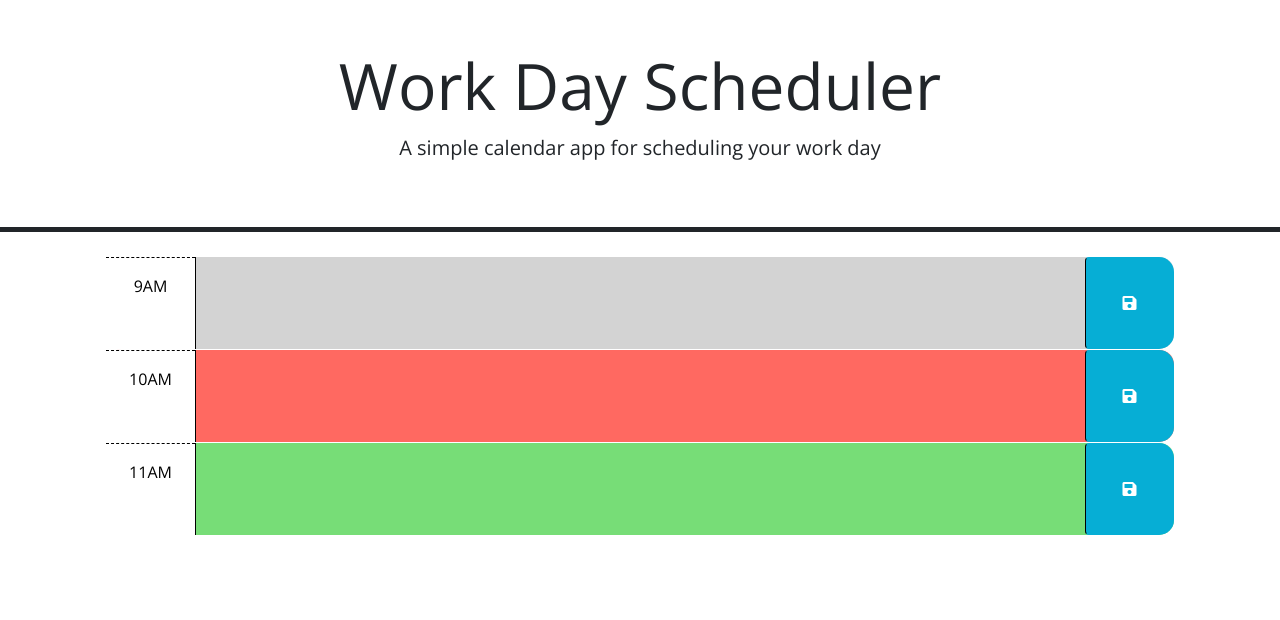
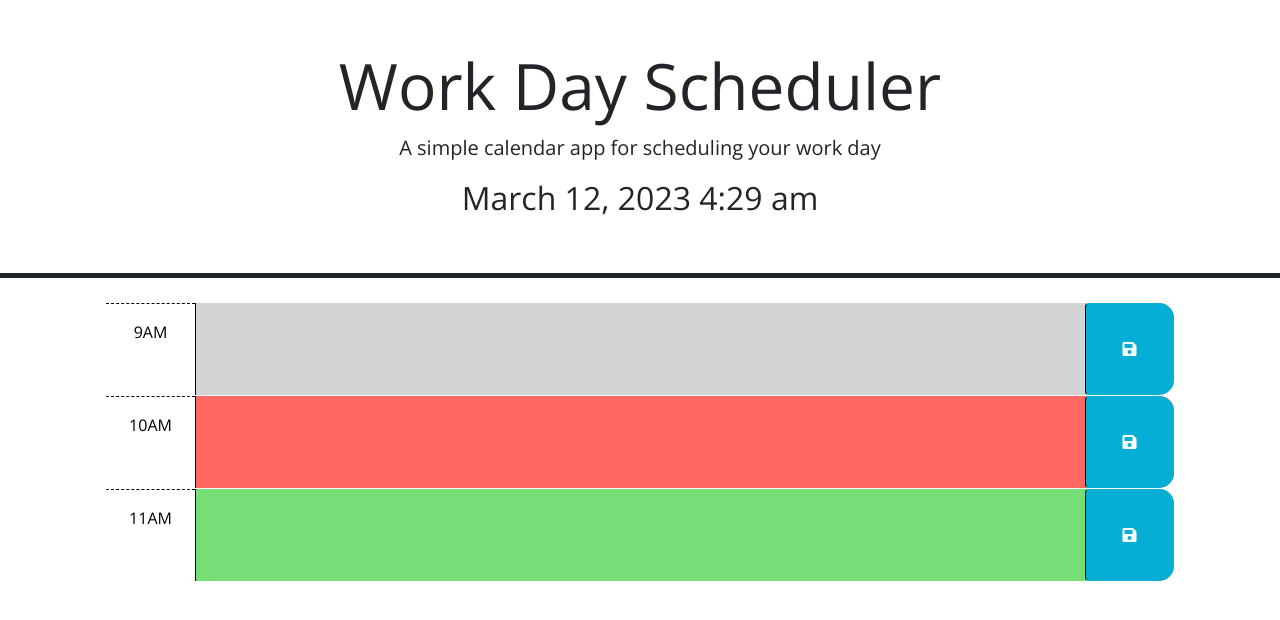
Before and after one commit to voi-jankowski/work-day-scheduler, a plain HTML site: page index.html in a window 1280 px wide. Drawn offline with nearby package versions, Linux system fonts and the light colour scheme; files that its build step writes are made by us from their sources.

Commit message:
JS: added the function to render the current time and display it in the header.

```diff
--- a/assets/js/script.js
+++ b/assets/js/script.js
@@ -1,6 +1,25 @@
 // Wrap all code that interacts with the DOM in a call to jQuery to ensure that
 // the code isn't run until the browser has finished rendering all the elements
 // in the html.
+
+
+
+// Checks if the document is ready and executes the funtion every second to refresh the clock, so the time is up to date.
+$(document).ready(function()
+{
+    function setTime() {
+        var today = dayjs();
+        var timeNow = today.format('MMMM D, YYYY h:mm a');
+        $('#date-time').text(timeNow);
+    }
+
+    setInterval(function()
+    {
+        setTime()
+    }, 1000);
+})
+
+
 $(function () {
   // TODO: Add a listener for click events on the save button. This code should
   // use the id in the containing time-block as a key to save the user input in
@@ -14,6 +33,8 @@ $(function () {
   // attribute of each time-block be used to conditionally add or remove the
   // past, present, and future classes? How can Day.js be used to get the
   // current hour in 24-hour time?
+
+
   //
   // TODO: Add code to get any user input that was saved in localStorage and set
   // the values of the corresponding textarea elements. HINT: How can the id
--- a/index.html
+++ b/index.html
@@ -18,15 +18,17 @@
       href="https://fonts.googleapis.com/css?family=Open+Sans&display=swap"
       rel="stylesheet"
     />
-    <link rel="stylesheet" href="style.css" />
+    <link rel="stylesheet" href="./assets/css/style.css" />
     <title>Work Day Scheduler</title>
   </head>
+
 
   <body>
     <header class="p-5 mb-4 border-5 border-bottom border-dark text-center">
       <h1 class="display-3">Work Day Scheduler</h1>
       <p class="lead">A simple calendar app for scheduling your work day</p>
       <p id="currentDay" class="lead"></p>
+      <h2 id="date-time"></h2>
     </header>
     <div class="container-lg px-5">
       <!-- Use class for "past", "present", and "future" to apply styles to the
@@ -73,6 +75,6 @@
       crossorigin="anonymous"
     ></script>
 
-    <script src="script.js"></script>
+    <script src="./assets/js/script.js"></script>
   </body>
 </html>
```
